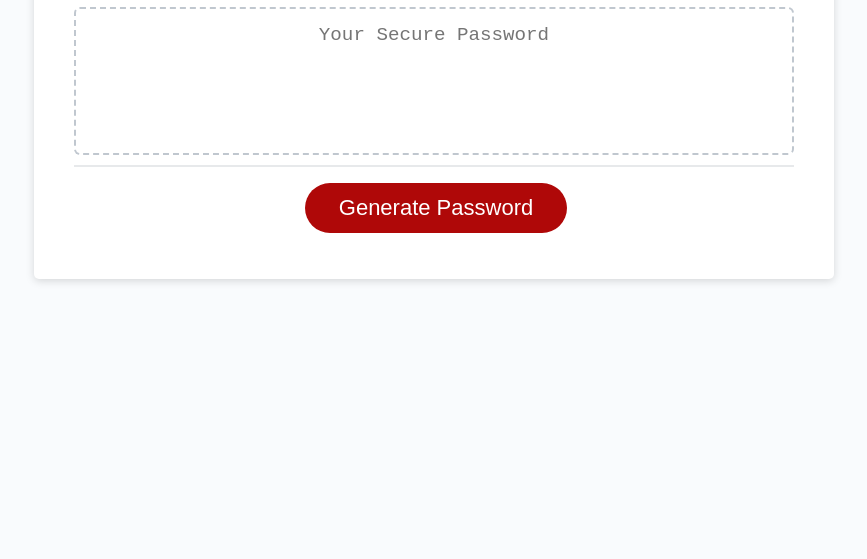
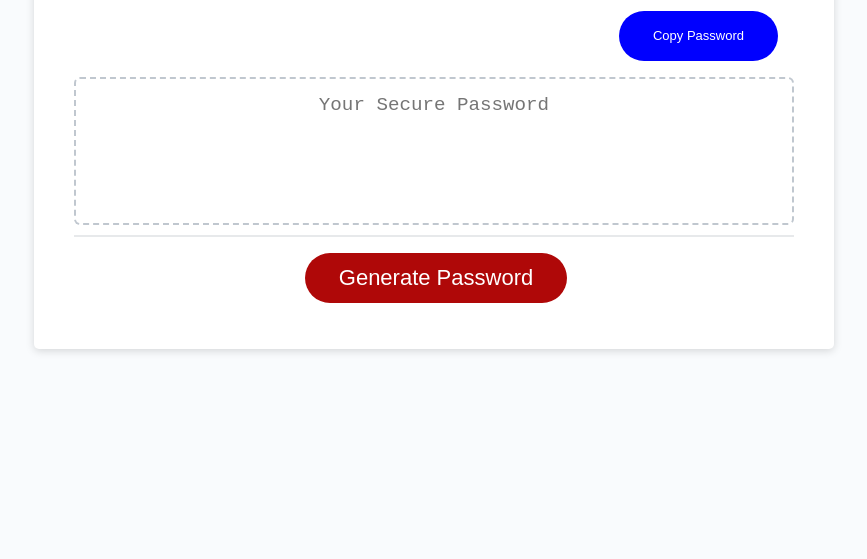
Before and after one commit to jamesrowe1/bootcamp-homework-3, a plain HTML site: page index.html in a window 1280 px wide. Shown: the part 241-800 px from the top of the page, without its empty margins (206-1073 px from the left). Drawn offline with Linux system fonts and the light colour scheme.

Commit message:
fixed up copy button positioning

```diff
--- a/index.html
+++ b/index.html
@@ -17,6 +17,8 @@
     <div class="card">
       <div class="card-header">
         <h2>Generate a Password</h2>
+        <button id="copybutton" class="btn" onclick="copyToClip()">Copy Password</button>
+
       </div>
       <div class="card-body">
         <textarea readonly id="password" placeholder="Your Secure Password" aria-label="Generated Password"></textarea>
@@ -25,9 +27,10 @@
         <button id="generate" class="btn" onclick="generateButtonClicked()">Generate Password</button>
       </div>
     </div>
+
   </div>
-  <generate onclick="generateButtonClicked()">
-    <script src="script.js"></script>
+  <!-- <generate onclick="generateButtonClicked()"> -->
+  <script src="script.js"></script>
 </body>
 
 </html>
--- a/script.js
+++ b/script.js
@@ -77,8 +77,13 @@ function generateButtonClicked() {
   }
   console.log(whatToUse)
 
+  //go as long as the length requested
   for (var i = 0; i < pwLength; i++) {
+    //get a randomNumber between 0 and the length of whattoUse
     var randomNumber = Math.random() * whatToUse.length;
+    //the new password is itself +
+    //the location in the whatToUse string
+    //corresponding to the random Number just created
     newPassword += whatToUse.substring(randomNumber - 1, randomNumber)
   }
   console.log(newPassword);
@@ -87,3 +92,13 @@ function generateButtonClicked() {
   whatToUse = "";
   newPassword = "";
 }
+
+
+function copyToClip() {
+  var copyText = document.getElementById("password");
+  copyText.select();
+  copyText.setSelectionRange(0, 99999)
+
+  document.execCommand("copy");
+  alert("Copied the password " + copyText.value);
+}
--- a/style.css
+++ b/style.css
@@ -118,6 +118,11 @@ button[disabled] {
   overflow: hidden;
 }
 
+#copybutton {
+  font-size: small;
+  background-color: blue;
+  float: right;
+}
 @media (max-width: 690px) {
   .btn {
     font-size: 1rem;
```
